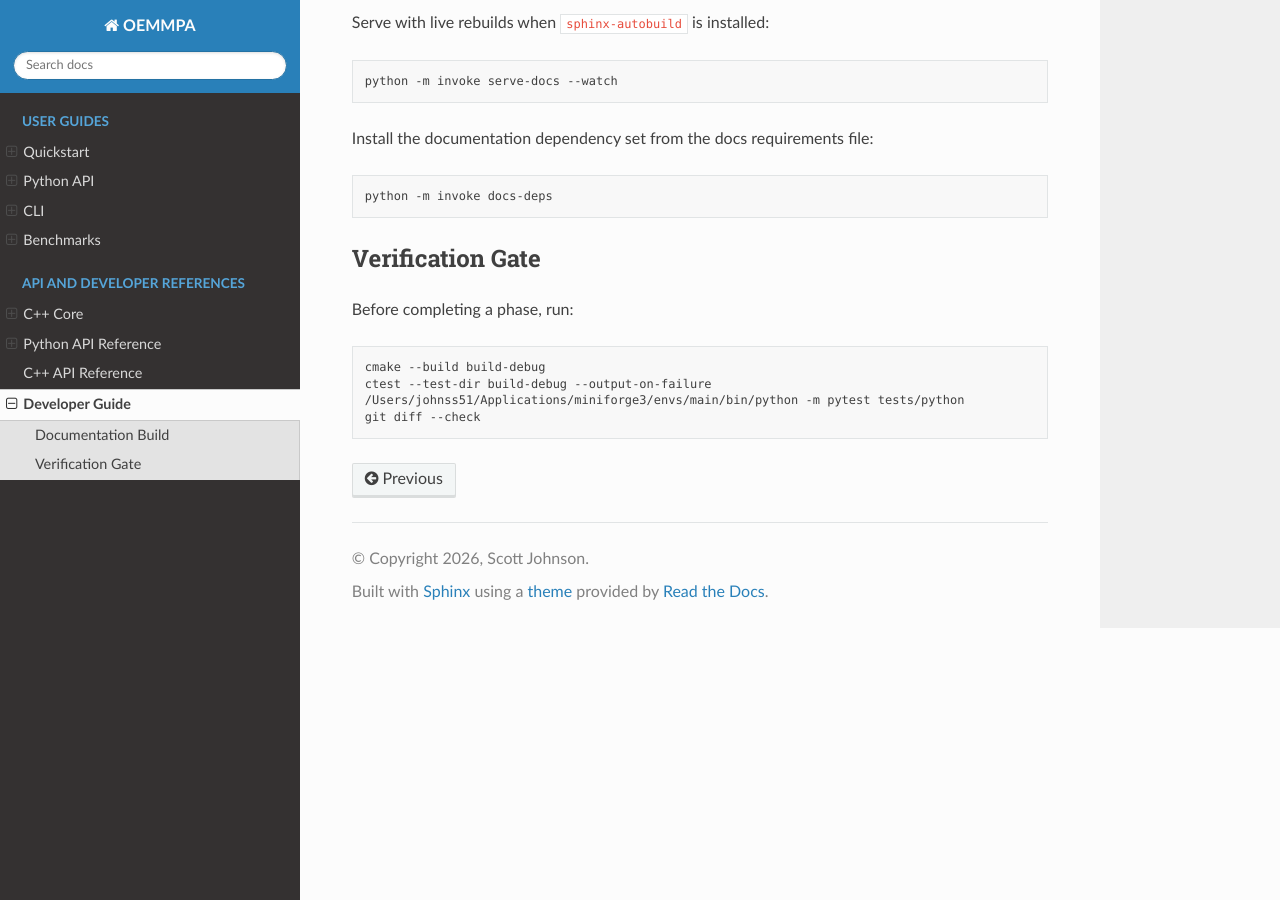
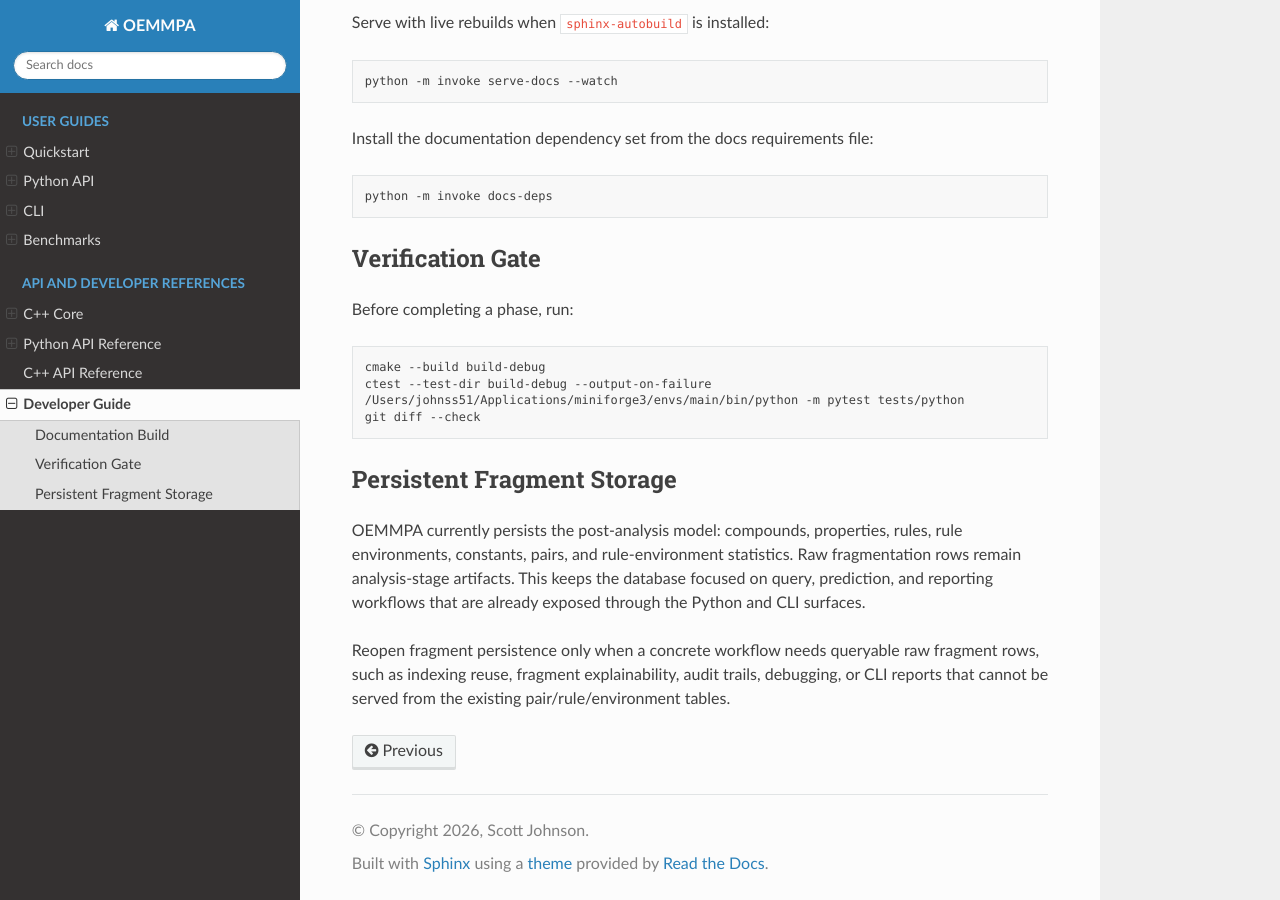
Before and after one commit to scott-arne/oemmpa, a Sphinx documentation site: the page built from docs/developer.md, in a window 1280 px wide and 900 px high, scrolled down 647 px. Built offline with Sphinx 7.4.7 and the Read the Docs theme 3.1.0, drawn with Linux system fonts in a browser that asks for light colours; pages that are not in the unit, such as notebooks, are missing from menus; the version number is read from the project's files by our own code.

Commit message:
docs: document phase 16 fragment storage boundary

````diff
--- a/docs/developer.md
+++ b/docs/developer.md
@@ -47,3 +47,16 @@ ctest --test-dir build-debug --output-on-failure
 /Users/johnss51/Applications/miniforge3/envs/main/bin/python -m pytest tests/python
 git diff --check
 ```
+
+## Persistent Fragment Storage
+
+OEMMPA currently persists the post-analysis model: compounds, properties,
+rules, rule environments, constants, pairs, and rule-environment statistics.
+Raw fragmentation rows remain analysis-stage artifacts. This keeps the database
+focused on query, prediction, and reporting workflows that are already exposed
+through the Python and CLI surfaces.
+
+Reopen fragment persistence only when a concrete workflow needs queryable raw
+fragment rows, such as indexing reuse, fragment explainability, audit trails,
+debugging, or CLI reports that cannot be served from the existing
+pair/rule/environment tables.
````
Also changed, not shown: docs/python-api.md (+5 -0 lines).
